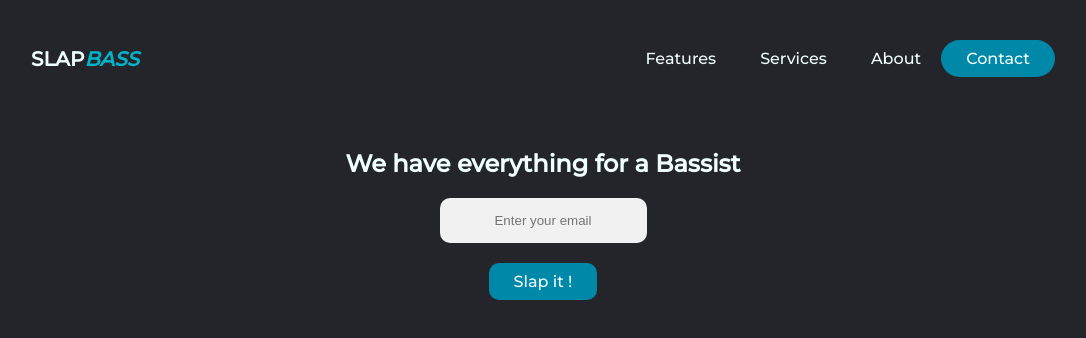
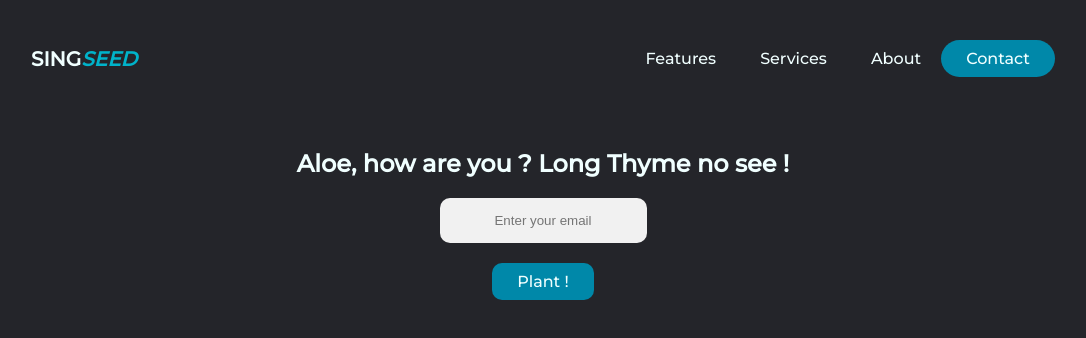
Before and after one commit to chhroot/fcc-product-landing-page, a plain HTML site: page index.html in a window 1280 px wide. Shown: the whole page, without its empty margins (97-1183 px from the left). Drawn offline with Linux system fonts and the light colour scheme.

Commit message:
Altered the design

```diff
--- a/index.html
+++ b/index.html
@@ -13,7 +13,7 @@
 
     <div id="wrapper">
         <header id="header" class="header">
-            <p id="header-img" class="logo"><b>SLAP<span class="bass">BASS</span></b></p>
+            <p id="header-img" class="logo"><b>SING<span class="bass">SEED</span></b></p>
             <nav id=nav-bar>
                 <ul class="nav-links">
                     <li class="nav-link"><a href="#">Features</a></li>
@@ -26,10 +26,10 @@
         </header>
 
         <section class="hero">
-            <h2>We have everything for a Bassist</h2>
+            <h2>Aloe, how are you ? Long Thyme no see !</h2>
             <form action="https://www.freecodecamp.com/email-submit" id="form">
                 <input type="email" name="email" id="email" placeholder="Enter your email">
-                <a class="slap" href="#"><button class="slap-button">Slap it !</button></a>
+                <a class="slap" href="#"><button class="slap-button">Plant !</button></a>
             </form>
         </section>
     </div>
```
